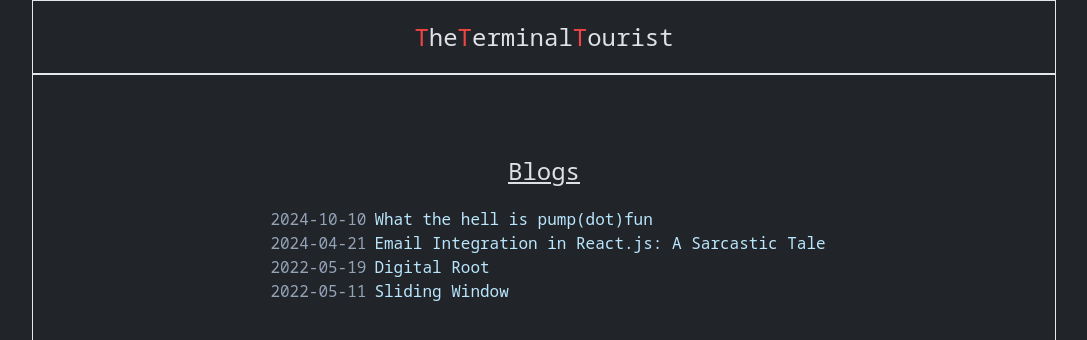
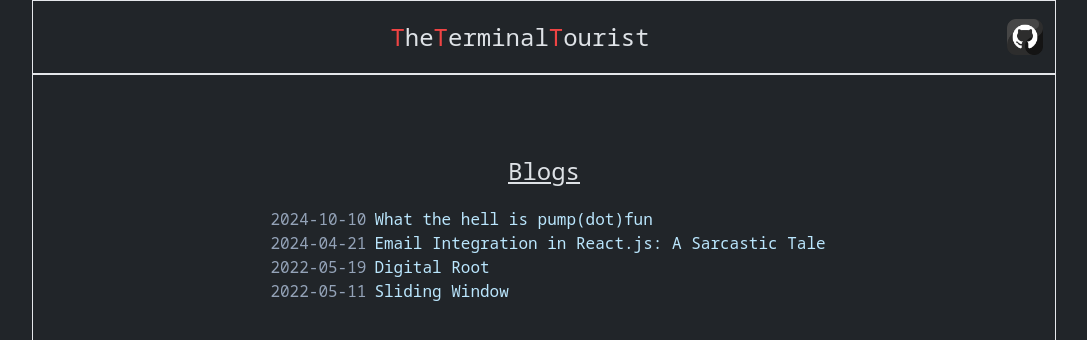
Before and after one commit to user-64bit/The-Terminal-Tourist, a Next.js app: page / in a window 1280 px wide. Shown: the top 340 px of the page, without its empty margins (96-1183 px from the left). Built offline with nearby package versions, Linux system fonts and the light colour scheme.

Commit message:
add github

```diff
--- a/app/components/navbar.tsx
+++ b/app/components/navbar.tsx
@@ -3,13 +3,26 @@ import Link from "next/link";
 export default function Navbar() {
 	return (
 		<>
-			<div className='border sticky top-0 z-50 bg-[#212529]'>
-				<Link href={"/"}>
-					<h1 className='text-center text-2xl py-5'>
-						<span className="text-red-500">T</span>he
-						<span className="text-red-500">T</span>erminal
-						<span className="text-red-500">T</span>ourist</h1>
-				</Link>
+			<div className='border sticky top-0 z-50 bg-[#212529] flex justify-between items-center'>
+				<div className="flex-grow"></div>
+				<div className="flex justify-center flex-grow">
+					<Link href={"/"}>
+						<h1 className='text-center text-2xl py-5'>
+							<span className="text-red-500">T</span>he
+							<span className="text-red-500">T</span>erminal
+							<span className="text-red-500">T</span>ourist
+						</h1>
+					</Link>
+				</div>
+				<div className="flex-grow flex justify-end">
+					<a href="https://github.com/user-64bit/The-Terminal-Tourist" target="_blank">
+						<img
+							src="/github.png"
+							className="w-12 pr-3"
+							alt=""
+						/>
+					</a>
+				</div>
 			</div>
 		</>
 	)
```
Also changed, not shown: public/github.png (added), 1 other file (tests, documents, lock files or other folders).
